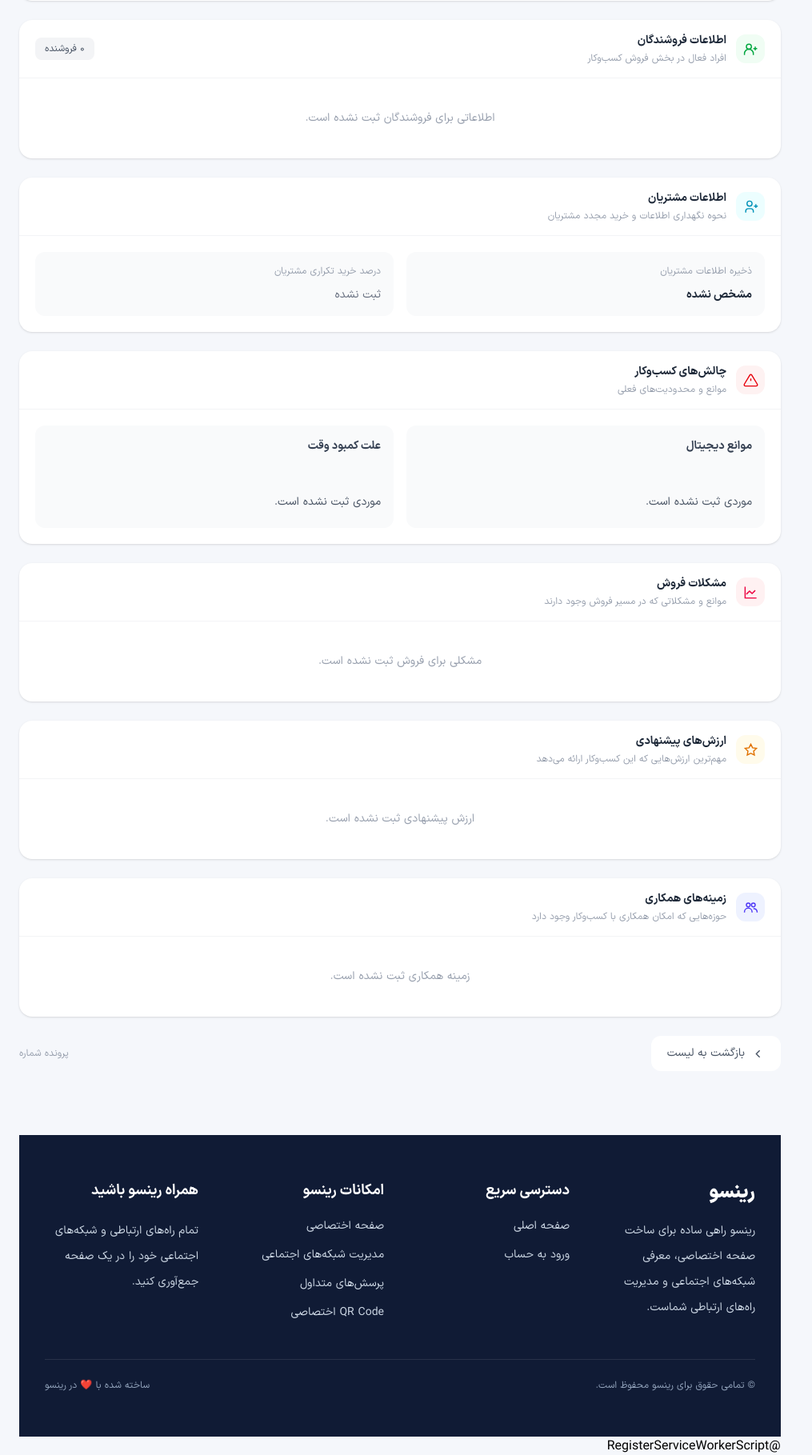
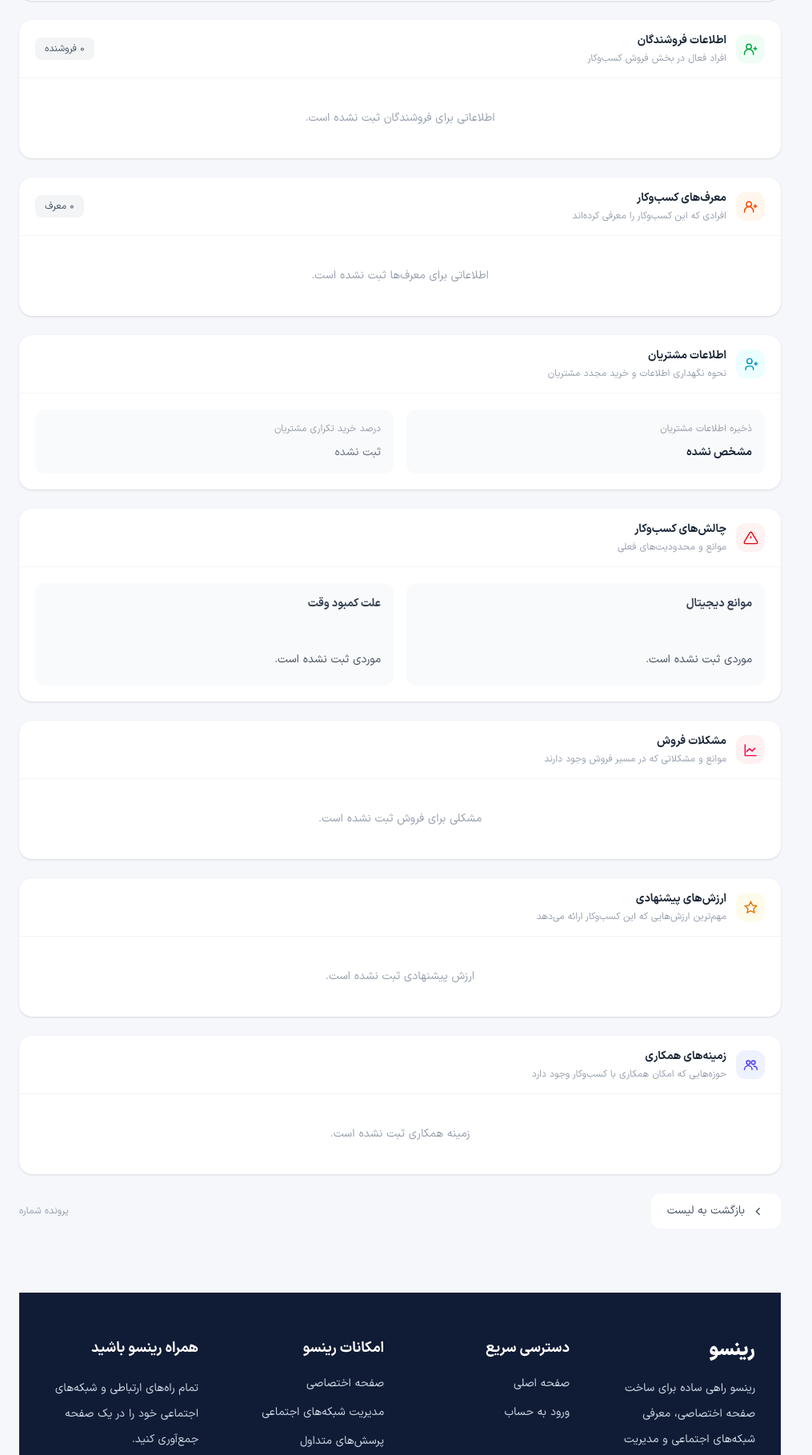
Before and after one commit to eabbas/rinso, a Laravel app: template resources/views/admin/crm/single.blade.php in a window 1280 px wide. Shown: the part 1122-2941 px from the top of the page at 80% size, without its empty margins (0-1015 px from the left). Run offline with Laravel 12, Linux system fonts and the light colour scheme; the template is opened without the code that fills it, so the values that code supplies are empty; parts of the project's set-up code (start-up, migrations or seed data) failed here and were passed over; some libraries are stand-ins or nearby versions.

Commit message:
edit-form

```diff
--- a/app/Http/Controllers/BusinessLeadController.php
+++ b/app/Http/Controllers/BusinessLeadController.php
@@ -365,9 +365,13 @@ class BusinessLeadController extends Controller
             'valuePropositions',
             'salesProblems',
             'cooperations',
+            'referrals',
         ]);
 
-        $businessLead->birthDate = $businessLead->birth_date;
+        // $businessLead->birthDate = $businessLead->birth_date;
+        $businessLead->birthDate = $businessLead->birth_date
+            ? str_replace('-', '/', explode(' ', $businessLead->birth_date)[0])
+            : null;
 
         $date = implode('/', explode('-', explode(' ', verta($businessLead->created_at))[0]));
         $businessLead->date = $date;
--- a/resources/views/admin/crm/single.blade.php
+++ b/resources/views/admin/crm/single.blade.php
@@ -501,6 +501,79 @@
             </div>
 
         </div>
+        {{-- Referrals --}}
+        <div class="bg-white rounded-2xl border border-gray-100 shadow-sm overflow-hidden">
+
+            <div class="px-5 py-4 border-b border-gray-100 flex items-center justify-between">
+
+                <div class="flex items-center gap-3">
+                    <div class="w-9 h-9 rounded-xl bg-orange-50 text-orange-600 flex items-center justify-center">
+                        <svg width="19" height="19" viewBox="0 0 24 24" fill="none"
+                            stroke="currentColor" stroke-width="1.8">
+                            <circle cx="9" cy="8" r="4" />
+                            <path d="M2 21v-2a7 7 0 0 1 14 0v2" />
+                            <path d="M19 8v6M22 11h-6" />
+                        </svg>
+                    </div>
+
+                    <div>
+                        <h3 class="font-bold text-gray-800 text-sm">
+                            معرف‌های کسب‌وکار
+                        </h3>
+                        <p class="text-xs text-gray-400 mt-1">
+                            افرادی که این کسب‌وکار را معرفی کرده‌اند
+                        </p>
+                    </div>
+                </div>
+
+                <span class="text-xs rounded-lg bg-gray-100 px-3 py-1.5 text-gray-600 in-fa">
+                    {{ $lead->referrals->count() }} معرف
+                </span>
+
+            </div>
+
+            <div class="p-5">
+
+                @if ($lead->referrals->count())
+
+                    <div class="overflow-x-auto">
+                        <table class="w-full min-w-[500px] text-right">
+
+                            <thead>
+                                <tr class="text-xs text-gray-400 border-b border-gray-100">
+                                    <th class="py-3 px-3 font-medium">نام معرف</th>
+                                    <th class="py-3 px-3 font-medium">شماره تماس</th>
+                                </tr>
+                            </thead>
+
+                            <tbody class="divide-y divide-gray-100">
+
+                                @foreach ($lead->referrals as $referral)
+                                    <tr>
+                                        <td class="py-4 px-3 text-sm font-medium text-gray-800">
+                                            {{ $referral->name ?: 'ثبت نشده' }}
+                                        </td>
+
+                                        <td class="py-4 px-3 text-sm text-gray-600 in-fa" dir="ltr">
+                                            {{ $referral->phone ?: 'ثبت نشده' }}
+                                        </td>
+                                    </tr>
+                                @endforeach
+
+                            </tbody>
+
+                        </table>
+                    </div>
+
+                @else
+                    <p class="text-sm text-gray-400 text-center py-5">
+                        اطلاعاتی برای معرف‌ها ثبت نشده است.
+                    </p>
+                @endif
+
+            </div>
+
+        </div>
 
 
         {{-- Customer Information --}}
```
